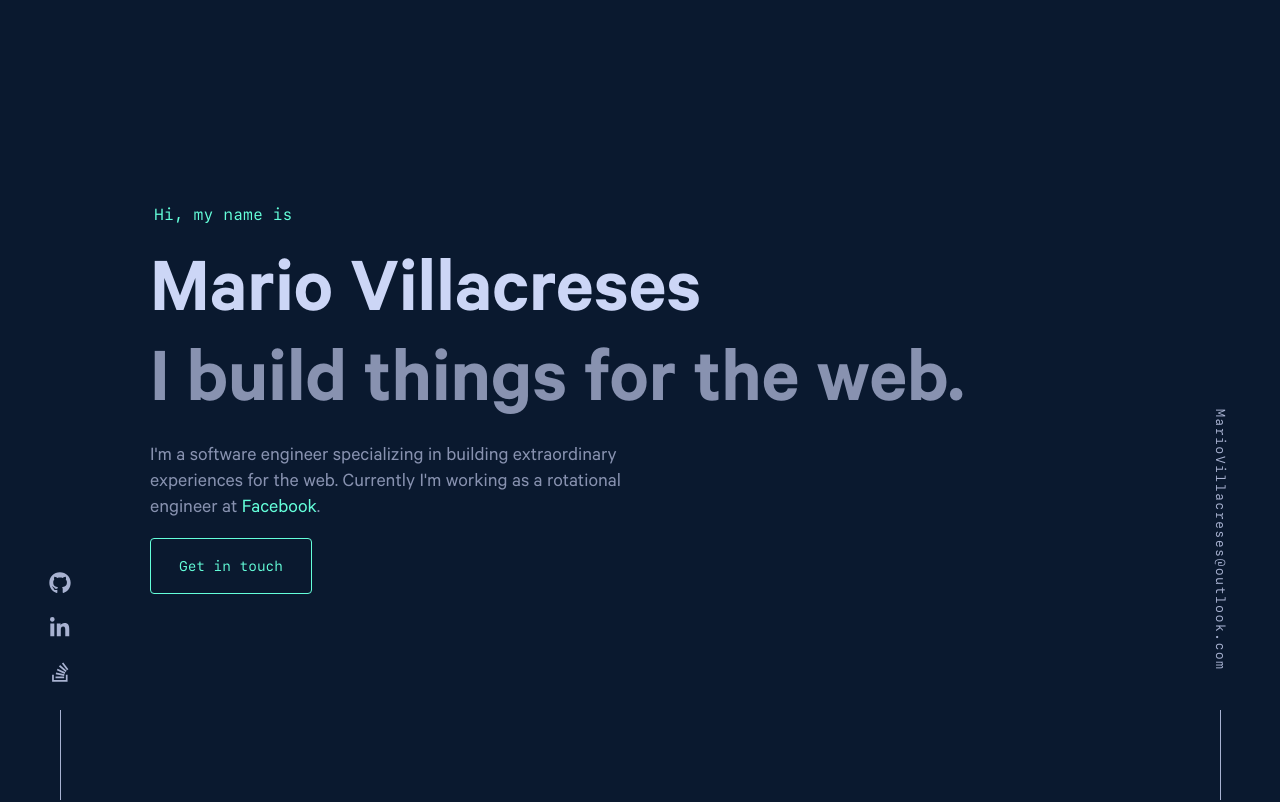
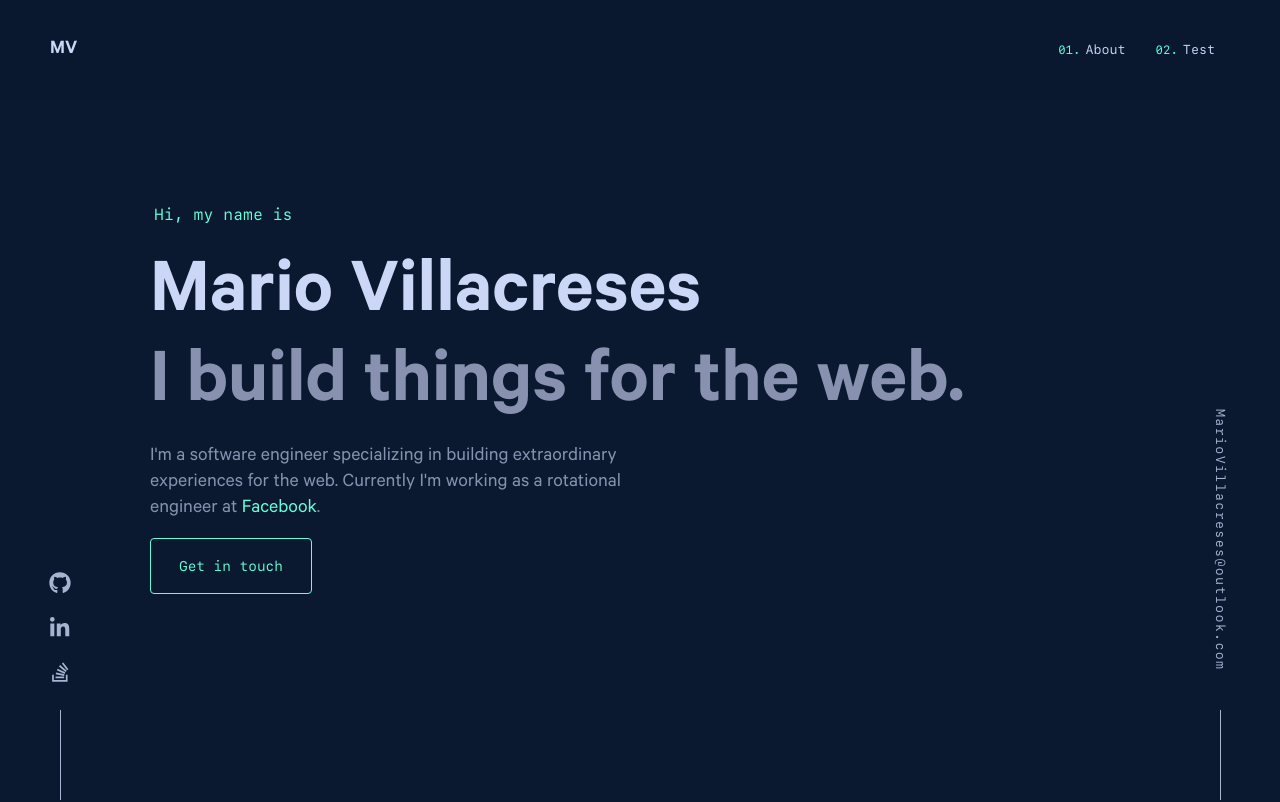
Before and after one commit to villacreses/personal-site-v2, a Next.js app: page / in a window 1280 px wide. Shown: the top 802 px of the page. Built offline with nearby package versions, Linux system fonts and the light colour scheme.

Commit message:
Begin building nav bar

```diff
--- a/components/Layout.tsx
+++ b/components/Layout.tsx
@@ -1,6 +1,7 @@
 import { FC, ComponentProps } from 'react'
 import Head from 'next/head';
 import Icon from './Icon';
+import Nav from './Nav';
 
 import content from '../data/Layout.content.yaml';
 
@@ -60,6 +61,7 @@ const Layout: FC = ({ children }) => (
     <Head>
       <title>{content.defaultTitle}</title>
     </Head>
+    <Nav />
     <LinksPanel links={content.links} />
     <EmailPanel email={content.email} />
     <main className="fillHeight">{children}</main>
--- /dev/null
+++ b/components/Nav.module.scss
@@ -0,0 +1,65 @@
+@use '../styles/mixins';
+
+.header {
+  @include mixins.flexBetween;
+
+  position: fixed;
+  top: 0;
+  z-index: 11;
+  padding: 0 50px;
+  width: 100%;
+  height: var(--nav-height);
+  background-color: rgba(10, 25, 47, 0.85);
+
+  backdrop-filter: blur(10px);
+  transition: var(--transition);
+
+  @media (max-width: 1080px) {
+    padding: 0 40px;
+  }
+
+  @media (max-width: 768px) {
+    padding: 0 25px;
+  }
+}
+
+.nav {
+  @include mixins.flexBetween;
+  position: relative;
+  width: 100%;
+  color: var(--slate-lightest);
+  font-family: var(--font-mono);
+  counter-reset: sectionId 0;
+  z-index: 12;
+
+  ol {
+    @include mixins.flexBetween;
+
+    padding: 0;
+    margin: 0;
+    list-style: none;
+
+    li {
+      margin: 0 5px;
+
+      a {
+        padding: 10px;
+        font-size: var(--fz-xs);
+
+        &::before {
+          counter-increment: sectionId;
+          content: counter(sectionId, decimal-leading-zero) ".";
+          margin-right: 5px;
+          color: var(--green);
+          font-size: var(--fz-xxs);
+          text-align: right;
+        }
+      }
+    }
+  }
+}
+
+.logo {
+  font-weight: 600;
+  font-family: var(--font-sans);
+}
--- /dev/null
+++ b/components/Nav.tsx
@@ -0,0 +1,34 @@
+import { FC } from 'react';
+
+import styles from './Nav.module.scss';
+const navLinks = [
+  {
+    children: 'About',
+    href: '#about'
+  },
+  {
+    children: 'Test',
+    href: '#jobs'
+  }
+];
+
+const Nav: FC = () => {
+  return (
+    <header className={styles.header}>
+      <nav className={styles.nav}>
+        <div className={styles.logo}>
+          MV
+        </div>
+        <ol>
+          {navLinks.map((props, i) => (
+            <li key={i}>
+              <a {...props} />
+            </li>
+          ))}
+        </ol>
+      </nav>
+    </header>
+  )
+}
+
+export default Nav;
--- a/components/index.ts
+++ b/components/index.ts
@@ -5,3 +5,4 @@ export { EmailPanel, LinksPanel } from './SidePanel';
 export { default as Icon } from './Icon';
 export { default as ProjectGrid } from './ProjectGrid'
 export { default as Layout } from './Layout';
+export { default as Nav } from './Nav';
--- a/styles/_mixins.scss
+++ b/styles/_mixins.scss
@@ -7,6 +7,12 @@
   -moz-box-pack: center;
   justify-content: center;
   -moz-box-align: center;
+}
+
+@mixin flexBetween {
+  display: flex;
+  justify-content: space-between;
+  align-items: center;
 }
 
 @mixin basicList {
```
